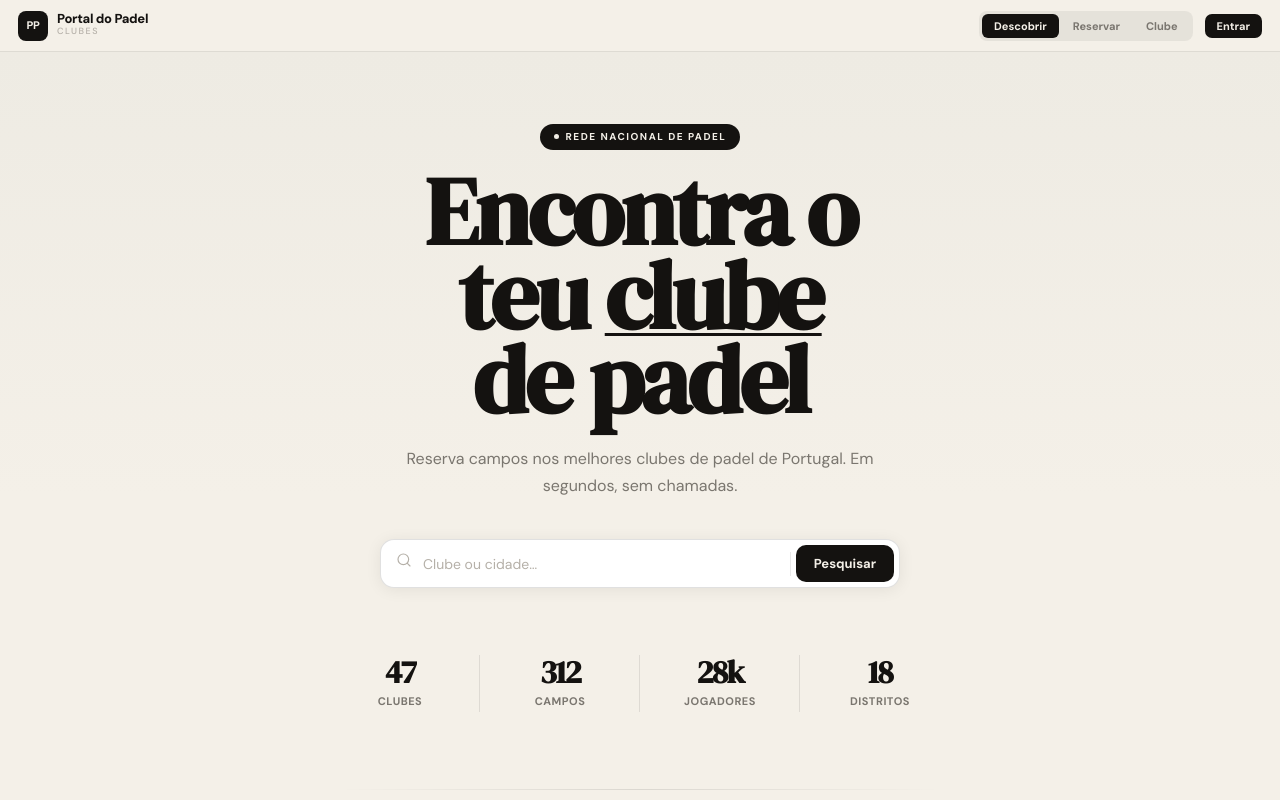
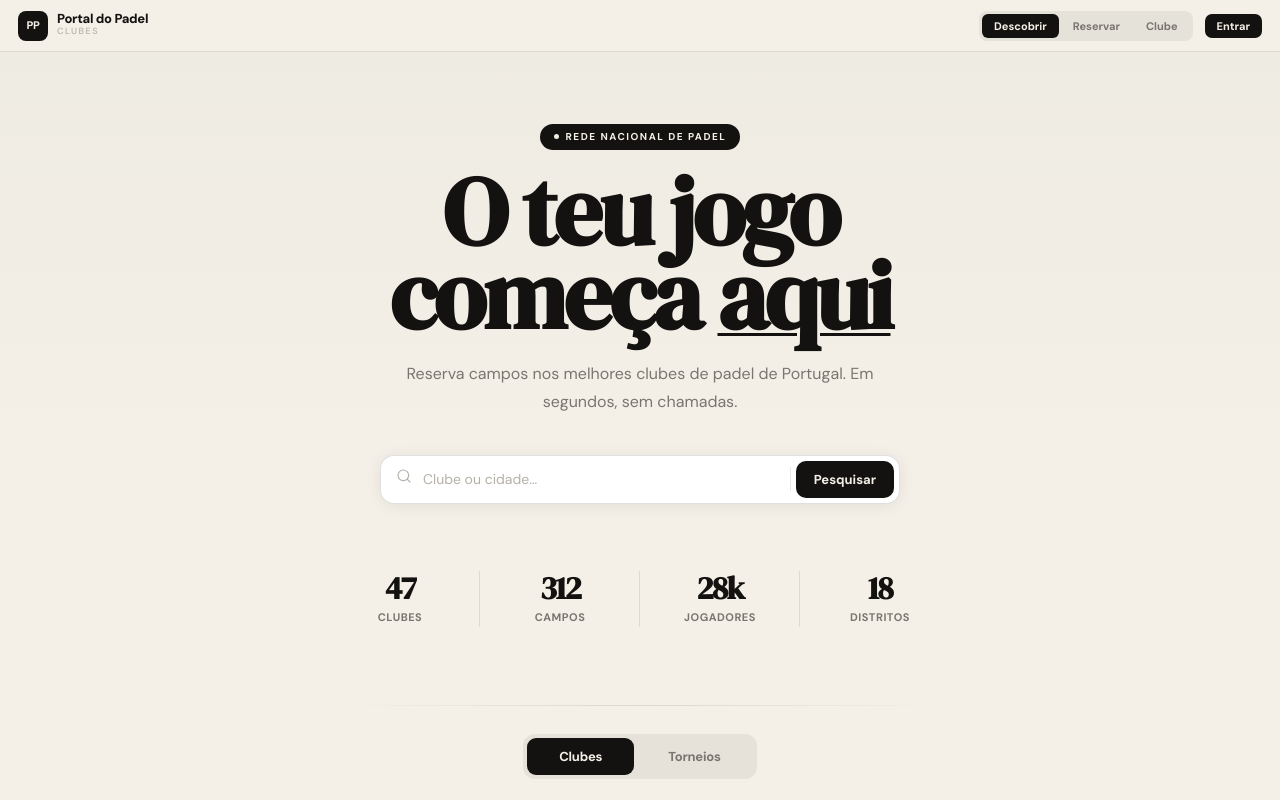
Before and after one commit to mbrunogaspar-coder/portal_do_padel, a React (Vite) app: page / in a window 1280 px wide. Shown: the top 800 px of the page. Built offline with nearby package versions, Linux system fonts and the light colour scheme.

Commit message:
Update App.jsx

```diff
--- a/src/App.jsx
+++ b/src/App.jsx
@@ -826,7 +826,7 @@ function DiscoverView({ onSelectClub, allTournaments=[], currentUser, onRegister
       {/* HERO */}
       <section className="pt-hero">
         <div className="pt-eyebrow"><span className="pt-edot"/>Rede Nacional de Padel</div>
-        <h1 className="pt-h1">Encontra o<br/>teu <em>clube</em><br/>de padel</h1>
+        <h1 className="pt-h1">O teu jogo<br/>começa <em>aqui</em></h1>
         <p className="pt-sub">Reserva campos nos melhores clubes de padel de Portugal. Em segundos, sem chamadas.</p>
         <div className="pt-search">
           <span className="pt-search-ic"><I n="srch" s={16} c="#B5B0A8"/></span>
```
